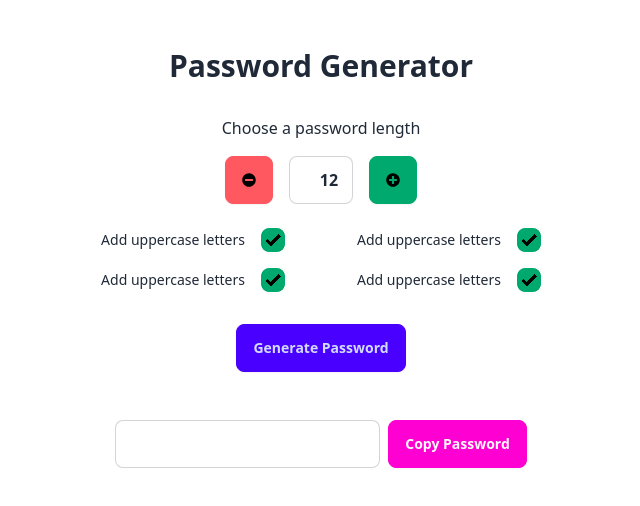
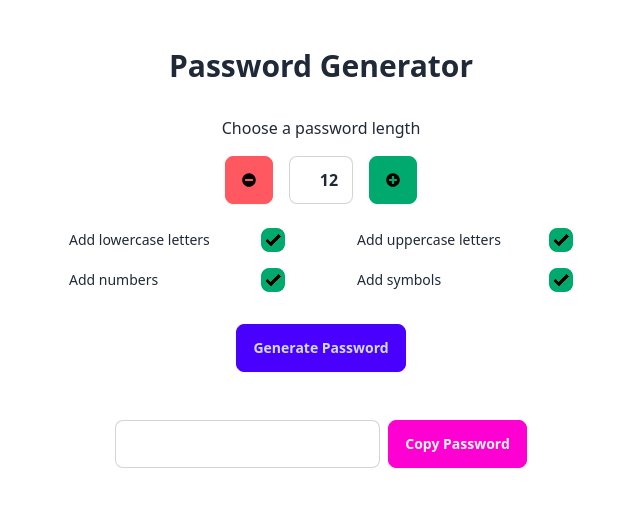
Before and after one commit to nirzon47/password-generator, a React (Create React App) app: page / in a window 1280 px wide. Shown: the top 506 px of the page, without its empty margins (319-959 px from the left). Built offline with nearby package versions, Linux system fonts and the light colour scheme.

Commit message:
separated checkboxes into separate component

```diff
--- /dev/null
+++ b/src/Checkbox.js
@@ -0,0 +1,16 @@
+const Checkbox = ({ name }) => {
+	return (
+		<div class='form-control w-56'>
+			<label class='cursor-pointer label gap-4 justify-between'>
+				<span class='label-text font-medium'>{name}</span>
+				<input
+					type='checkbox'
+					class='checkbox checkbox-success'
+					defaultChecked
+				/>
+			</label>
+		</div>
+	)
+}
+
+export default Checkbox
--- a/src/Inputs.js
+++ b/src/Inputs.js
@@ -1,8 +1,14 @@
 import { FaMinusCircle } from 'react-icons/fa'
 import { FaPlusCircle } from 'react-icons/fa'
+
 import Button from './Button'
+import Checkbox from './Checkbox'
+
+import { useState } from 'react'
 
 const Inputs = () => {
+	const [password, setPassword] = useState('')
+
 	return (
 		<>
 			<h2 className='mb-4 font-medium font-lg'>Choose a password length</h2>
@@ -24,50 +30,18 @@ const Inputs = () => {
 				</button>
 			</div>
 			<div className='flex flex-row flex-wrap items-center justify-center max-w-lg gap-x-16'>
-				<div class='form-control'>
-					<label class='cursor-pointer label gap-4'>
-						<span class='label-text font-medium'>Add uppercase letters</span>
-						<input
-							type='checkbox'
-							class='checkbox checkbox-success'
-							defaultChecked
-						/>
-					</label>
-				</div>
-				<div class='form-control'>
-					<label class='cursor-pointer label gap-4'>
-						<span class='label-text font-medium'>Add uppercase letters</span>
-						<input
-							type='checkbox'
-							class='checkbox checkbox-success'
-							defaultChecked
-						/>
-					</label>
-				</div>
-				<div class='form-control'>
-					<label class='cursor-pointer label gap-4'>
-						<span class='label-text font-medium'>Add uppercase letters</span>
-						<input
-							type='checkbox'
-							class='checkbox checkbox-success'
-							defaultChecked
-						/>
-					</label>
-				</div>
-				<div class='form-control'>
-					<label class='cursor-pointer label gap-4'>
-						<span class='label-text font-medium'>Add uppercase letters</span>
-						<input
-							type='checkbox'
-							class='checkbox checkbox-success'
-							defaultChecked
-						/>
-					</label>
-				</div>
+				<Checkbox name='Add lowercase letters' />
+				<Checkbox name='Add uppercase letters' />
+				<Checkbox name='Add numbers' />
+				<Checkbox name='Add symbols' />
 			</div>
 			<Button name='Generate Password' twclass='btn-primary mt-6 mb-4' />
-			<div className='flex items-center justify-center gap-2 mt-8'>
-				<input type='text' className='w-full max-w-md input input-bordered' />
+			<div className='flex flex-wrap items-center justify-center gap-2 mt-8'>
+				<input
+					type='text'
+					className='input input-bordered'
+					defaultValue={password}
+				/>
 				<Button name={'Copy Password'} twclass={'btn-secondary'} />
 			</div>
 		</>
```
